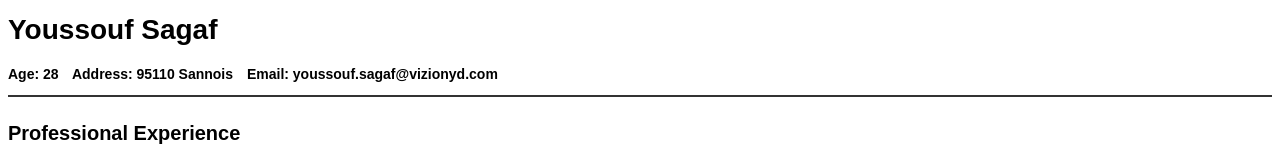
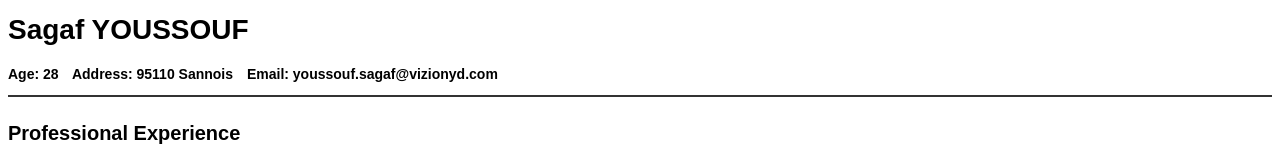
Before and after one commit to LesInsidersIA/cv, a plain HTML site: page index.html in a window 1280 px wide. Shown: the top 160 px of the page. Drawn offline with Linux system fonts and the light colour scheme.

Commit message:
Update index.html

```diff
--- a/index.html
+++ b/index.html
@@ -78,7 +78,7 @@
 </head>
 <body>
     <div class="section">
-        <div class="name">Youssouf Sagaf</div>
+        <div class="name">Sagaf YOUSSOUF</div>
         <div class="contact-info">
             <span>Age: 28</span>
             <span>Address: 95110 Sannois</span>
```
